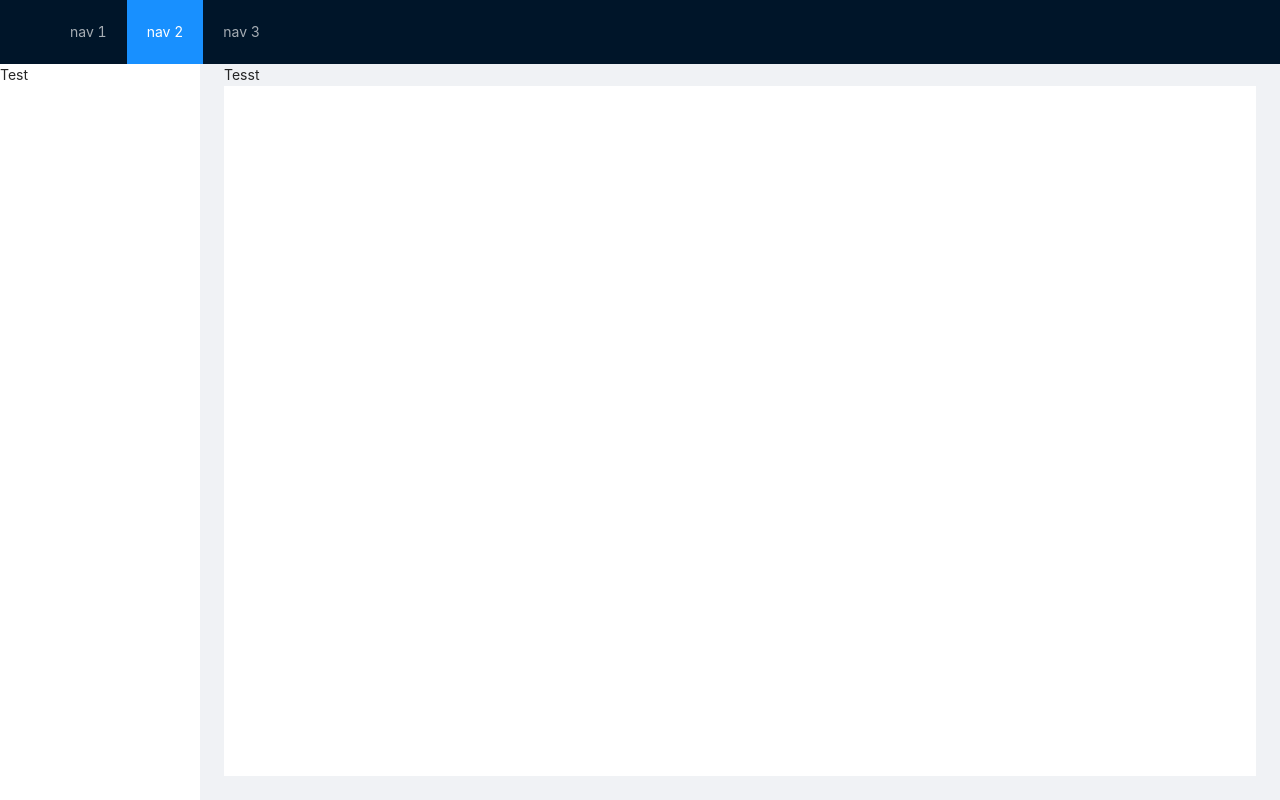
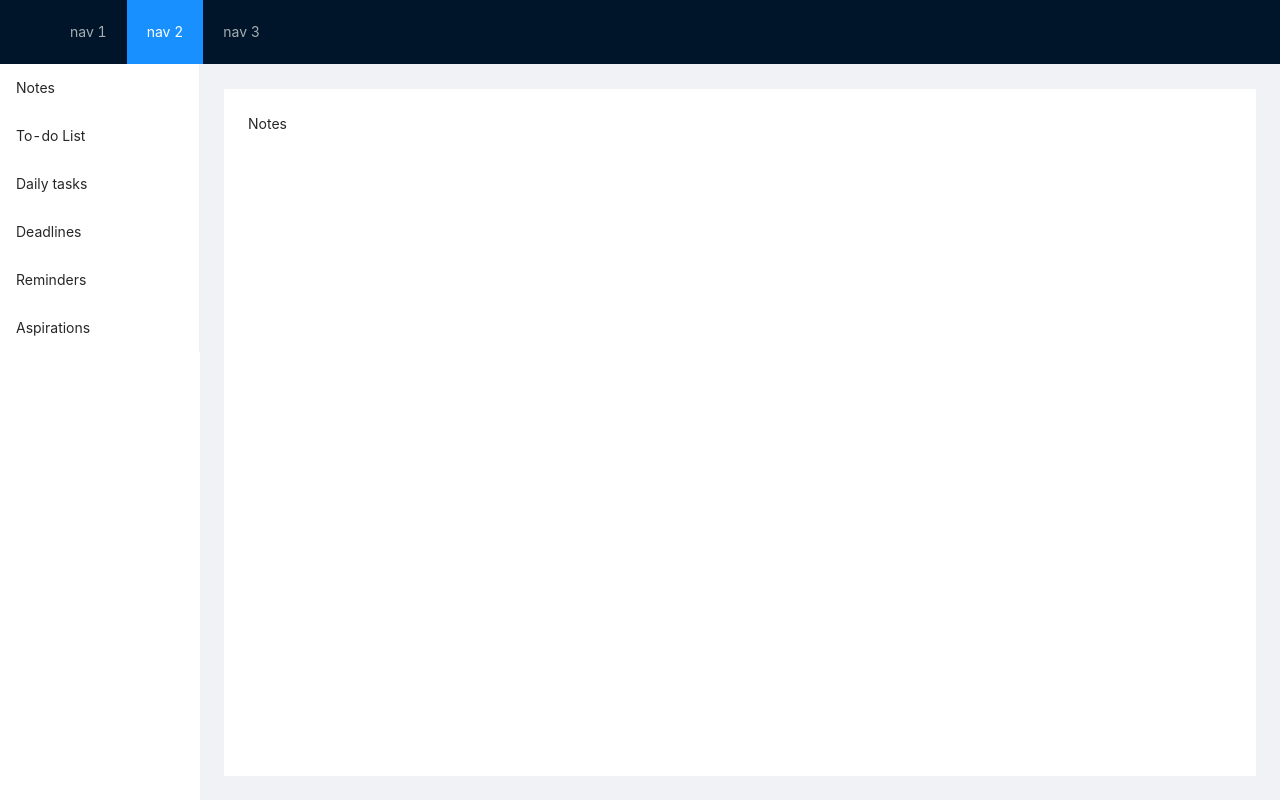
Before and after one commit to daempasha/yggdrasil, a React (Create React App) app: page / in a window 1280 px wide. Built offline with nearby package versions, Linux system fonts and the light colour scheme; no server answers.

Commit message:
Added PanelSwitcher To Switch Between Components
- Now clicking on the sidebar will redirect to the proper component.

```diff
--- a/package.json
+++ b/package.json
@@ -7,6 +7,7 @@
     "@testing-library/react": "^9.5.0",
     "@testing-library/user-event": "^7.2.1",
     "antd": "^4.6.4",
+    "draft-js": "^0.11.7",
     "firebase": "^7.21.0",
     "node-sass": "^4.14.1",
     "react": "^16.13.1",
--- /dev/null
+++ b/src/components/PanelSwitcher/panelswitcher.component.jsx
@@ -0,0 +1,32 @@
+import React from 'react';
+
+function PanelSwitcher(props){
+    const switchFunction = (page) => {
+        switch (page) {
+            case 'notes':
+                return <p>Notes</p>;
+            case 'todo':
+                return <p>Todo</p>;;
+            case 'daily':
+                return <p>Daily</p>;;
+            case 'deadlines':
+                return <p>Deadlines</p>;;
+            case 'reminder':
+                return <p>Reminder</p>;;
+            case 'aspirations':
+                return <p>Aspirations</p>;;
+            default:
+                return 'Help';
+        }
+    }
+
+
+    return (
+        <>
+            {switchFunction(props.page)}
+        </>
+    )
+
+}
+
+export default PanelSwitcher;
--- a/src/firebase/firebase.js
+++ b/src/firebase/firebase.js
@@ -20,7 +20,7 @@ class Firebase {
     }
 
     doSignInWithPopup = () => {
-        this.auth.signInWithPopup(this.provider);
+
     }
 
     doCreateUserWithEmailAndPassword = (email, password) => {
--- a/src/pages/Home/home.component.jsx
+++ b/src/pages/Home/home.component.jsx
@@ -1,8 +1,13 @@
-import React from 'react';
+import React, { useState } from 'react';
 import { Layout, Menu } from 'antd';
 import './home.styles.scss';
+
+import PanelSwitcher from '../../components/PanelSwitcher/panelswitcher.component.jsx';
+
 const { Header, Content, Sider} = Layout;
 function Home(){
+    const [page, setPage] = useState("notes");
+
  return (
     <Layout className='home'>
         <Header>
@@ -14,13 +19,19 @@ function Home(){
       </Header>
       <Layout className='main'>
           <Sider className='sidebar'>
-            Test
-          </Sider>
+                <Menu className='menu' theme="light" mode="vertical" defaultValue={page} onClick={data => setPage(data.key)}>
+                    <Menu.Item key="notes">Notes</Menu.Item>
+                    <Menu.Item key="todo">To-do List</Menu.Item>
+                    <Menu.Item key="daily">Daily tasks</Menu.Item>
+                    <Menu.Item key="deadlines">Deadlines</Menu.Item>
+                    <Menu.Item key="reminders">Reminders</Menu.Item>
+                    <Menu.Item key="aspiration">Aspirations</Menu.Item>
+                </Menu>
+            </Sider>
 
           <Layout style={{ padding: '0 24px 24px' }}>
-              Tesst
-              <Content style={{padding: '24px'}} className='content'>
-
+              <Content style={{marginTop: '25px',padding: '24px'}} className='content'>
+                    <PanelSwitcher page={page}/>
               </Content>
           </Layout>
       </Layout>
```
Also changed, not shown: 1 other file (tests, documents, lock files or other folders).
